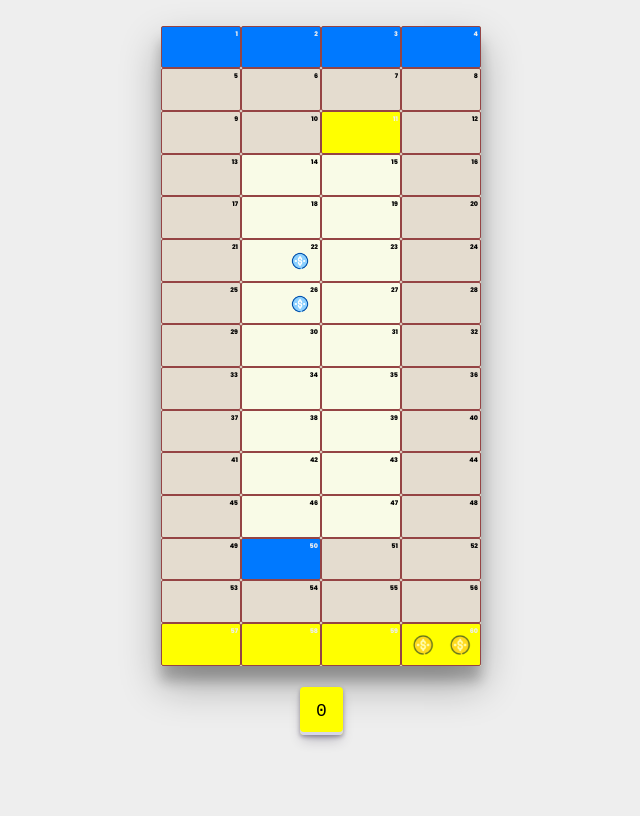
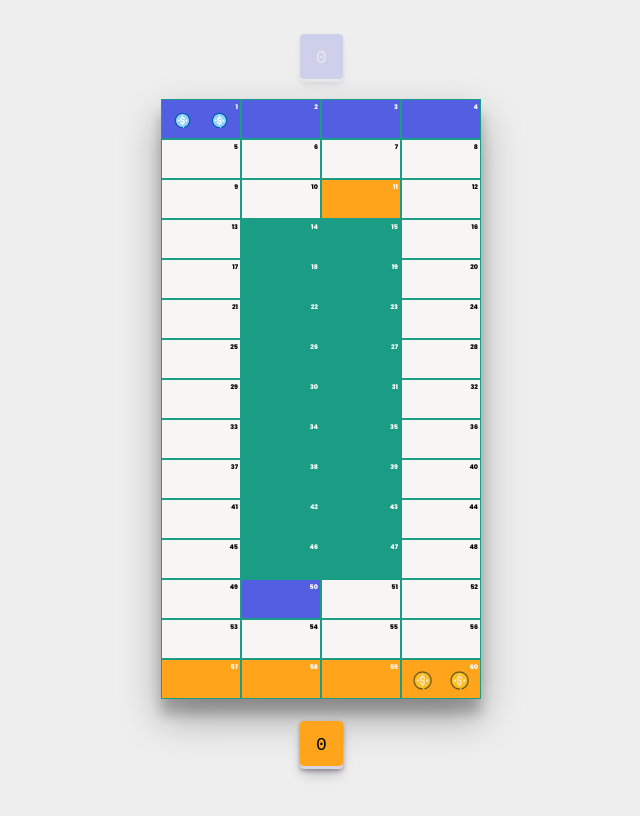
Before and after one commit to sourabh32/ludo-project, a React (Vite) app: page / in a window 1280 px wide. Shown: the top 816 px of the page, without its empty margins (319-959 px from the left). Built offline with nearby package versions, Linux system fonts and the light colour scheme.

Commit message:
2 buttons added

```diff
--- a/src/App.jsx
+++ b/src/App.jsx
@@ -6,15 +6,17 @@ import Button from "./components/Button"
 
 function App() {
 
-
+  const {redTurn} = useContext(gameContext)
 
 
   return (
-    <>
+    <div className="container">
       <Toaster />
+      <Button val={redTurn} sty={"bluebtn"} />
        <Board />
-       <Button />
-    </>
+       <Button val={!redTurn} sty={"yellowbtn"} />
+
+    </div>
   )
 }
 
--- a/src/components/Button.jsx
+++ b/src/components/Button.jsx
@@ -1,11 +1,11 @@
 import React,{useContext} from 'react'
 import { gameContext } from '../context/GameContext'
-const Button = () => {
+const Button = ({val,sty}) => {
     const {generateRandom,random,redTurn} = useContext(gameContext)
-    console.log(redTurn)
+
   return (
     <div className='btn-container'>
-             <button id={`${!redTurn && "bluebtn"}`} className='button' onClick={generateRandom}>{random}</button>
+             <button disabled={val} className={`button ${sty}`} onClick={generateRandom}>{random}</button>
     </div>
   )
 }
--- a/src/context/GameContext.jsx
+++ b/src/context/GameContext.jsx
@@ -19,7 +19,7 @@ export const gameContext = createContext({
 
 const GameProvider = ({ children }) => {
   const [red, setRed] = useState({ rt1: 0, rt2: 0 });
-  const [blue, setBlue] = useState({ bt1: 35, bt2: 34 });
+  const [blue, setBlue] = useState({ bt1: 0, bt2: 0 });
   const [redTurn, setRedTurn] = useState(true);
   const [random,setRandom] = useState(0)
 
--- a/src/index.css
+++ b/src/index.css
@@ -1,43 +1,51 @@
-@import url('https://fonts.googleapis.com/css2?family=Poppins:ital,wght@0,200;0,300;0,400;0,500;0,600;0,700;0,800;0,900;1,200;1,300;1,400;1,500;1,600;1,700;1,800;1,900&display=swap');
+@import url("https://fonts.googleapis.com/css2?family=Poppins:ital,wght@0,200;0,300;0,400;0,500;0,600;0,700;0,800;0,900;1,200;1,300;1,400;1,500;1,600;1,700;1,800;1,900&display=swap");
+ /* global parameters */
+:root {
+  --white: #1B9C85;
+  --yellow: #FFA41B;
+  --blue: #525FE1;
+}
 
-*{
+* {
   margin: 0;
   padding: 0;
   box-sizing: border-box;
 }
-body,html{
+body,
+html {
   width: 100%;
   height: 100%;
-  background-color:#EEEEEE;
-  font-family: 'Poppins', sans-serif;
+  background-color: #eeeeee;
+  font-family: "Poppins", sans-serif;
 }
-body::-webkit-scrollbar{
+body::-webkit-scrollbar {
   display: none;
 }
-.btn-container{
 
+/* btn-styles */
+
+.btn-container {
   width: full;
+  margin-top: 1vh;
   height: 5vh;
   display: flex;
   justify-content: center;
   align-items: center;
 }
 
-
-
-
 .button {
   align-items: center;
   appearance: none;
-  background-color: yellow;
+  background-color:var(--yellow);
   border-radius: 4px;
   border-width: 0;
-  box-shadow: rgba(45, 35, 66, 0.4) 0 2px 4px,rgba(45, 35, 66, 0.3) 0 7px 13px -3px,#D6D6E7 0 -3px 0 inset;
+  box-shadow: rgba(45, 35, 66, 0.4) 0 2px 4px,
+    rgba(45, 35, 66, 0.3) 0 7px 13px -3px, #d6d6e7 0 -3px 0 inset;
   box-sizing: border-box;
-  color:black;
+  color: black;
   cursor: pointer;
   display: inline-flex;
-  font-family: "JetBrains Mono",monospace;
+  font-family: "JetBrains Mono", monospace;
   height: 48px;
   justify-content: center;
   line-height: 1;
@@ -48,72 +56,78 @@ body::-webkit-scrollbar{
   position: relative;
   text-align: left;
   text-decoration: none;
-  transition: box-shadow .15s,transform .15s;
+  transition: box-shadow 0.15s, transform 0.15s;
   user-select: none;
   -webkit-user-select: none;
   touch-action: manipulation;
   white-space: nowrap;
-  will-change: box-shadow,transform;
+  will-change: box-shadow, transform;
   font-size: 18px;
 }
 
 .button:focus {
-  box-shadow: #D6D6E7 0 0 0 1.5px inset, rgba(45, 35, 66, 0.4) 0 2px 4px, rgba(45, 35, 66, 0.3) 0 7px 13px -3px, #D6D6E7 0 -3px 0 inset;
+  box-shadow: #d6d6e7 0 0 0 1.5px inset, rgba(45, 35, 66, 0.4) 0 2px 4px,
+    rgba(45, 35, 66, 0.3) 0 7px 13px -3px, #d6d6e7 0 -3px 0 inset;
 }
 
 .button:hover {
-  box-shadow: rgba(45, 35, 66, 0.4) 0 4px 8px, rgba(45, 35, 66, 0.3) 0 7px 13px -3px, #D6D6E7 0 -3px 0 inset;
+  box-shadow: rgba(45, 35, 66, 0.4) 0 4px 8px,
+    rgba(45, 35, 66, 0.3) 0 7px 13px -3px, #d6d6e7 0 -3px 0 inset;
   transform: translateY(-2px);
 }
 
 .button:active {
-  box-shadow: #D6D6E7 0 3px 7px inset;
+  box-shadow: #d6d6e7 0 3px 7px inset;
   transform: translateY(2px);
 }
-
-#bluebtn{
-background-color: blue;
-color: #D6D6E7;
+.button:disabled{
+  opacity:0.2;
 }
 
+.bluebtn {
+  margin-top: 1vh;
+  background-color:var(--blue);
+  color: #d6d6e7;
+}
+.container{
+ padding-top: 2%;
+}
 
-
-.board{
-
+.board {
   margin: 2% auto;
   width: 25vw;
-    height: 80vh;
-    background-color: #E4DCCF;
+  height: 75vh;
+  background-color: #F8F6F4;
   display: grid;
-    grid-template-columns: repeat(4,1fr);
-    grid-template-rows: repeat(15,1fr);
-    box-shadow: rgba(0, 0, 0, 0.3) 0px 19px 38px, rgba(0, 0, 0, 0.22) 0px 15px 12px;
-
+  grid-template-columns: repeat(4, 1fr);
+  grid-template-rows: repeat(15, 1fr);
+  box-shadow: rgba(0, 0, 0, 0.3) 0px 19px 38px,
+    rgba(0, 0, 0, 0.22) 0px 15px 12px;
 }
 .square {
   padding: 2px;
- border: 1px solid rgb(149, 68, 68);
+  border: 1px solid var(--white);
   font-size: 0.4rem;
   font-weight: 800;
- border-radius: 2px;
+  /* border-radius: 2px; */
   text-align: end;
 }
-.red{
-  background-color:#0079FF;
-  color: #EEEEEE;
+.red {
+  background-color:var(--blue);
+  color:white;
 }
-.blue{
-  background-color: yellow;
-  color: #EEEEEE;
+.blue {
+  background-color:var(--yellow);
+  color:white;
 }
 
-.white{
-  background-color: #F9FBE7;
+.white {
+  background-color:var(--white);
+  color:white;
 }
-#enlarge{
+#enlarge {
   animation: pulse 1s infinite;
 }
-
 
 @keyframes pulse {
   0% {
@@ -130,17 +144,7 @@ color: #D6D6E7;
   }
 }
 
-
-
-
-
-
-
-
-
-
-
-.yellowToken{
+.yellowToken {
   display: inline-block;
   width: 50%;
   height: 50%;
@@ -148,9 +152,8 @@ color: #D6D6E7;
   background-size: contain;
   background-position: center;
   background-repeat: no-repeat;
-
 }
-.blueToken{
+.blueToken {
   display: inline-block;
   border-radius: 50%;
   width: 50%;
@@ -160,10 +163,20 @@ color: #D6D6E7;
   background-position: center;
   background-repeat: no-repeat;
 }
-
-@media (max-width:400px){
-  .board{
-    width: 80vw;
-    height: 70vh;
+@media (max-width: 400px) {
+  .board {
+    width: 80%;
   }
 }
+
+@media (min-width: 401px) and (max-width: 600px) {
+  .board {
+    width: 60%;
+  }
+}
+
+@media (min-width: 601px) and (max-width: 900px) {
+  .board {
+    width: 40%;
+  }
+}
```
Also changed, not shown: 1 other file (tests, documents, lock files or other folders). Lines whose indentation alone changed are shown as unchanged.
